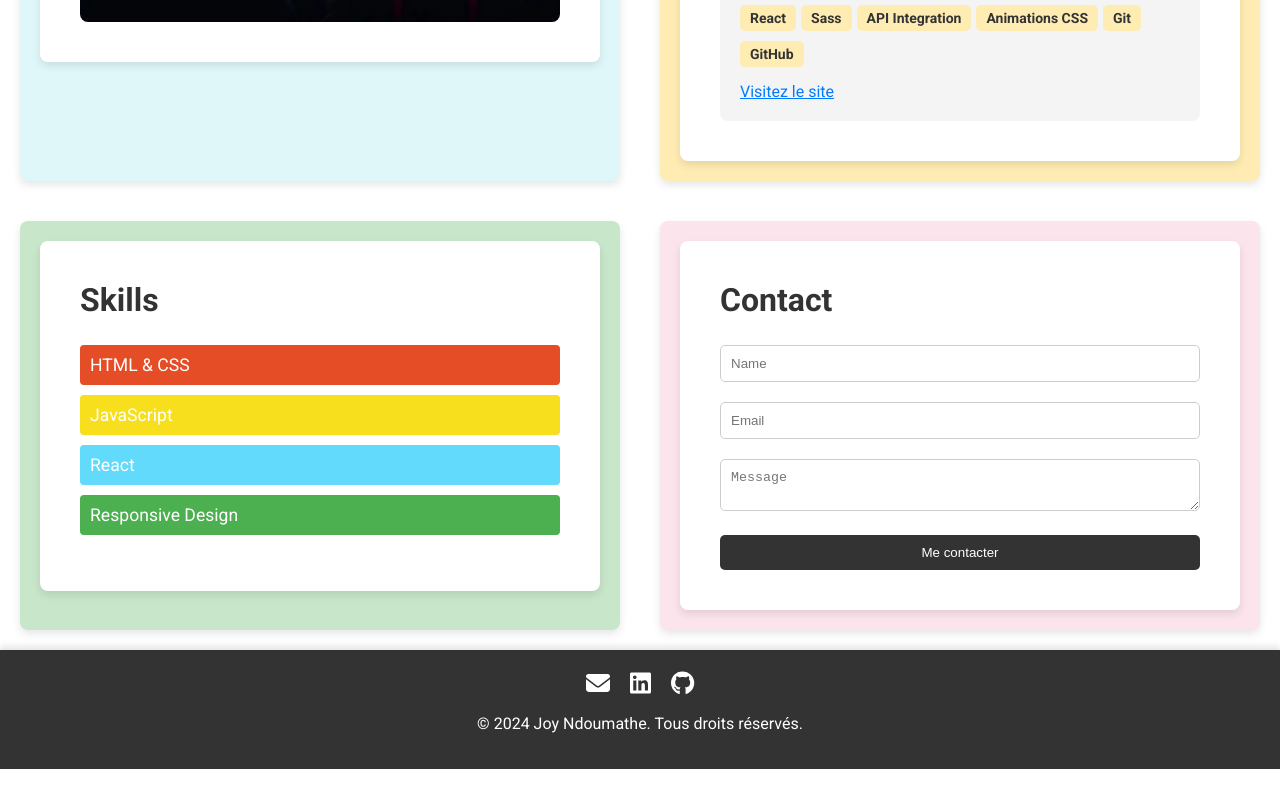
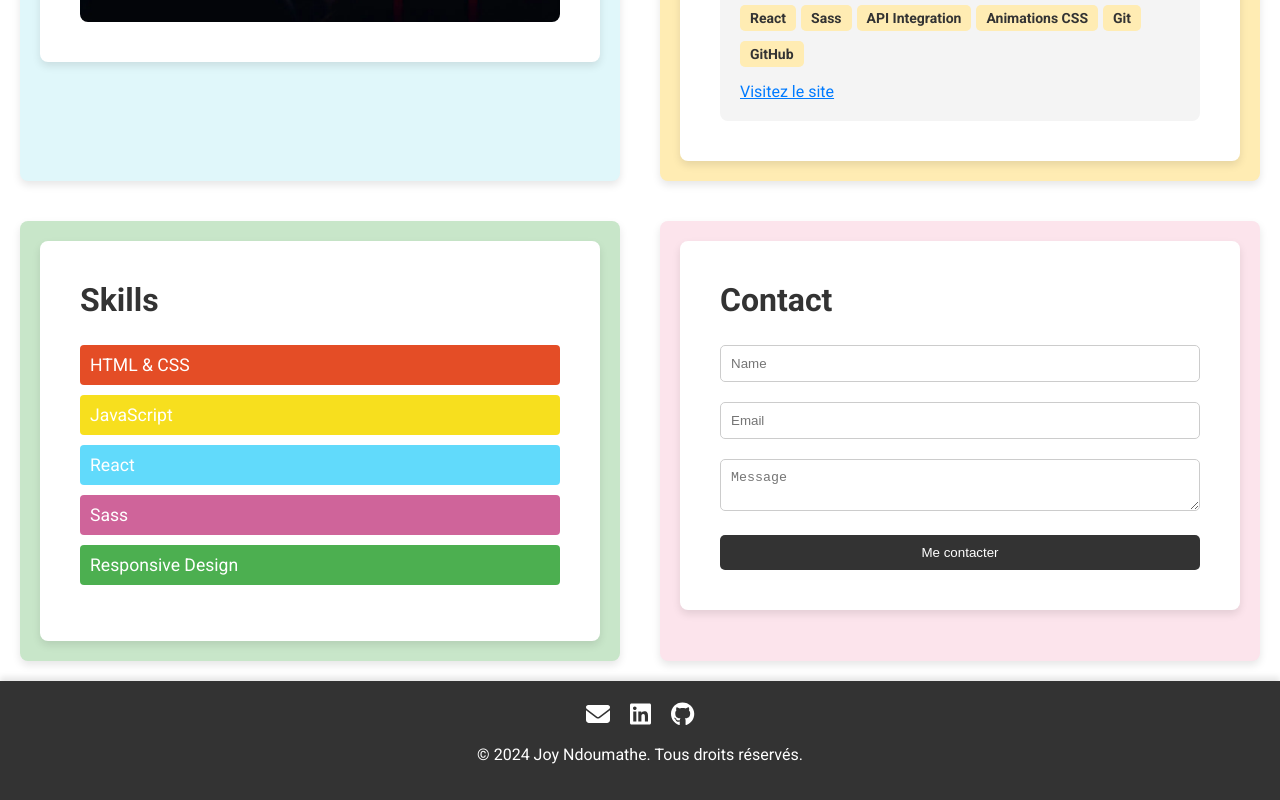
Before and after one commit to NJ4445/mon-portfolio, a React (Create React App) app: page / in a window 1280 px wide. Shown: the part 1535-2335 px from the top of the page. Before the commit the page ends 2304 px from the top, so only its background shows below. Built offline with nearby package versions, Linux system fonts and the light colour scheme.

Commit message:
modif competence

```diff
--- a/src/components/Skills/Skills.jsx
+++ b/src/components/Skills/Skills.jsx
@@ -10,6 +10,7 @@ function Skills() {
         <li className={styles.htmlCss}>HTML & CSS</li>
         <li className={styles.javaScript}>JavaScript</li>
         <li className={styles.react}>React</li>
+        <li className={styles.sass}>Sass</li>
         <li className={styles.responsiveDesign}>Responsive Design</li>
       </ul>
     </section>
--- a/src/components/Skills/Skills.module.css
+++ b/src/components/Skills/Skills.module.css
@@ -34,6 +34,11 @@
   color: #000;
 }
 
+.sass {
+  background-color: #CF649A;
+  color: #000;
+}
+
 .responsiveDesign {
   background-color: #4CAF50;
 }
```
